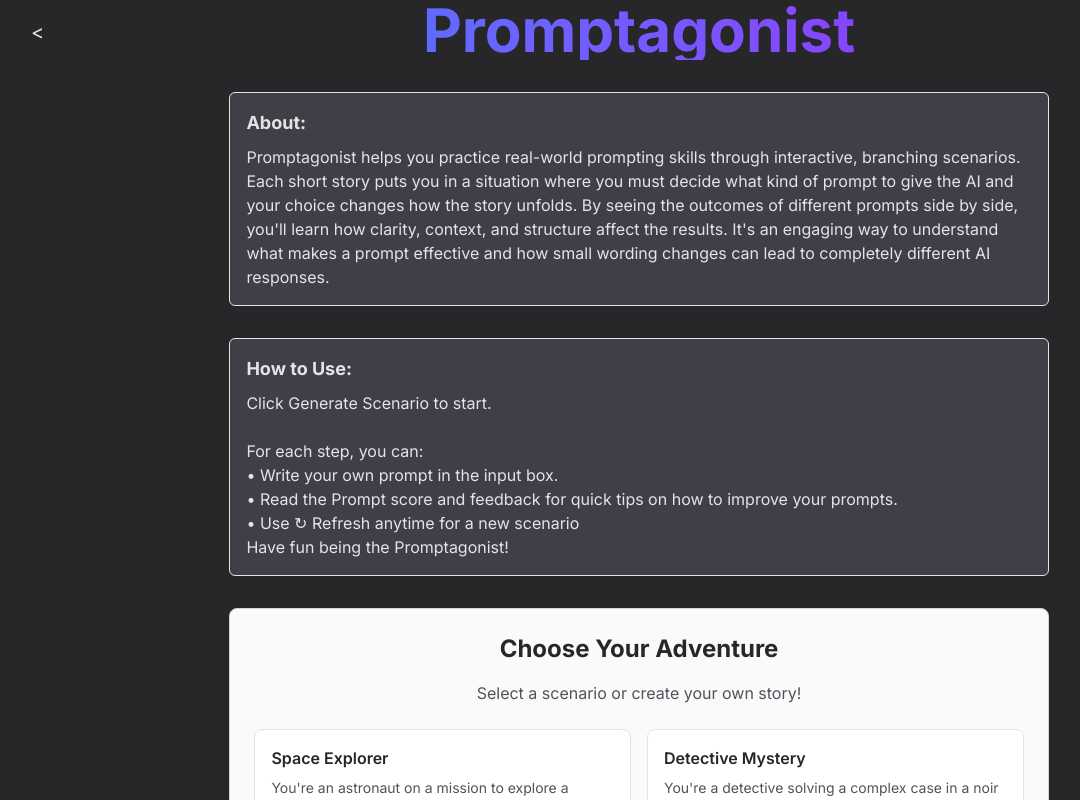
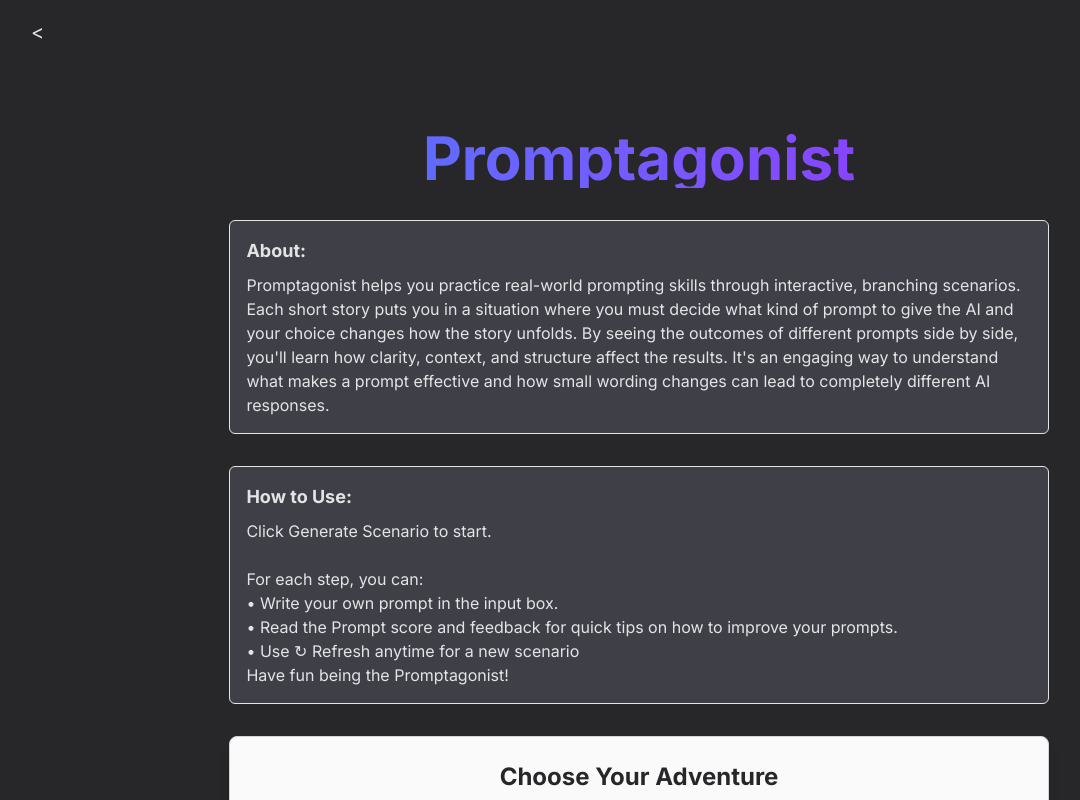
Before and after one commit to obtain-ai/obtain, a SvelteKit app: page /promptagonist in a window 1280 px wide. Shown: the whole page, without its empty margins (1-1081 px from the left). Built offline with nearby package versions, Linux system fonts and the light colour scheme.

Commit message:
back to og

```diff
--- a/src/routes/promptagonist/+page.svelte
+++ b/src/routes/promptagonist/+page.svelte
@@ -4,7 +4,7 @@
 </script>
 
 <!-- Main container with dark background -->
-<div class="min-h-screen bg-zinc-800 text-zinc-200 w-full -mt-32">
+<div class="min-h-screen bg-zinc-800 text-zinc-200 w-full">
 	<!-- Wrapper that maintains 80% width at all screen sizes -->
 	<div class="w-[80%] mx-auto py-16">
 		<!-- Title with gradient -->
```
